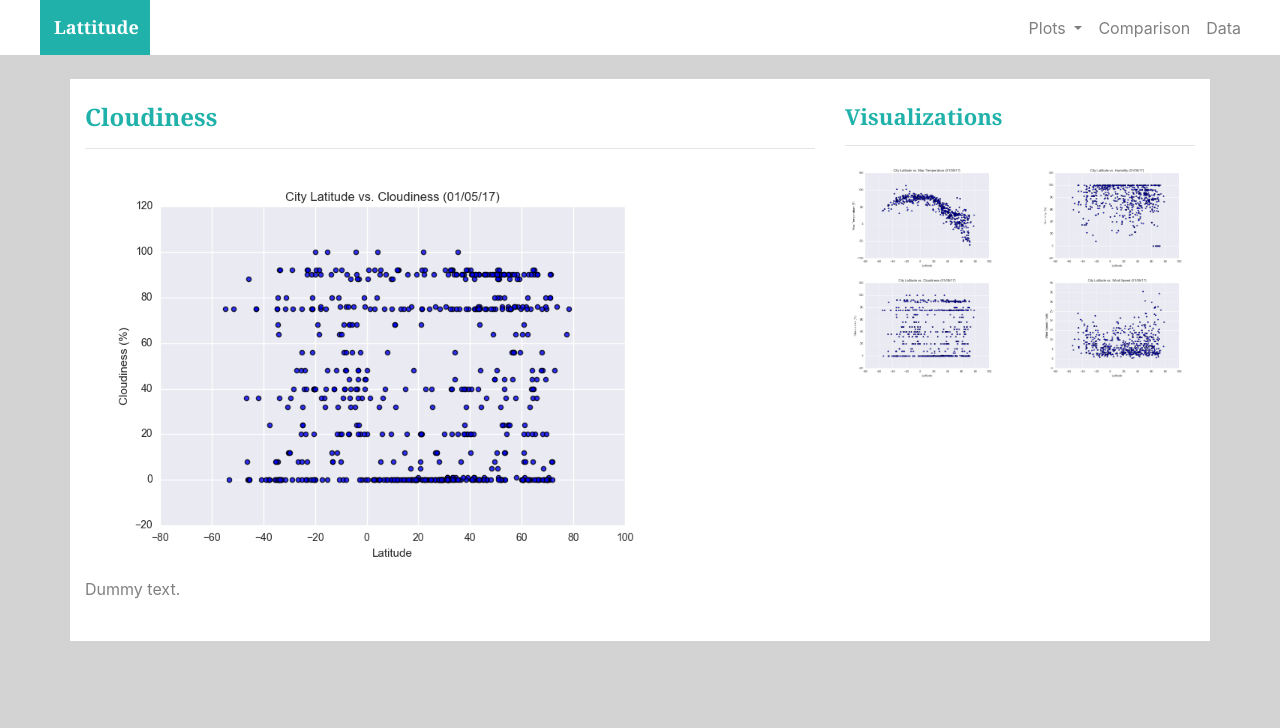
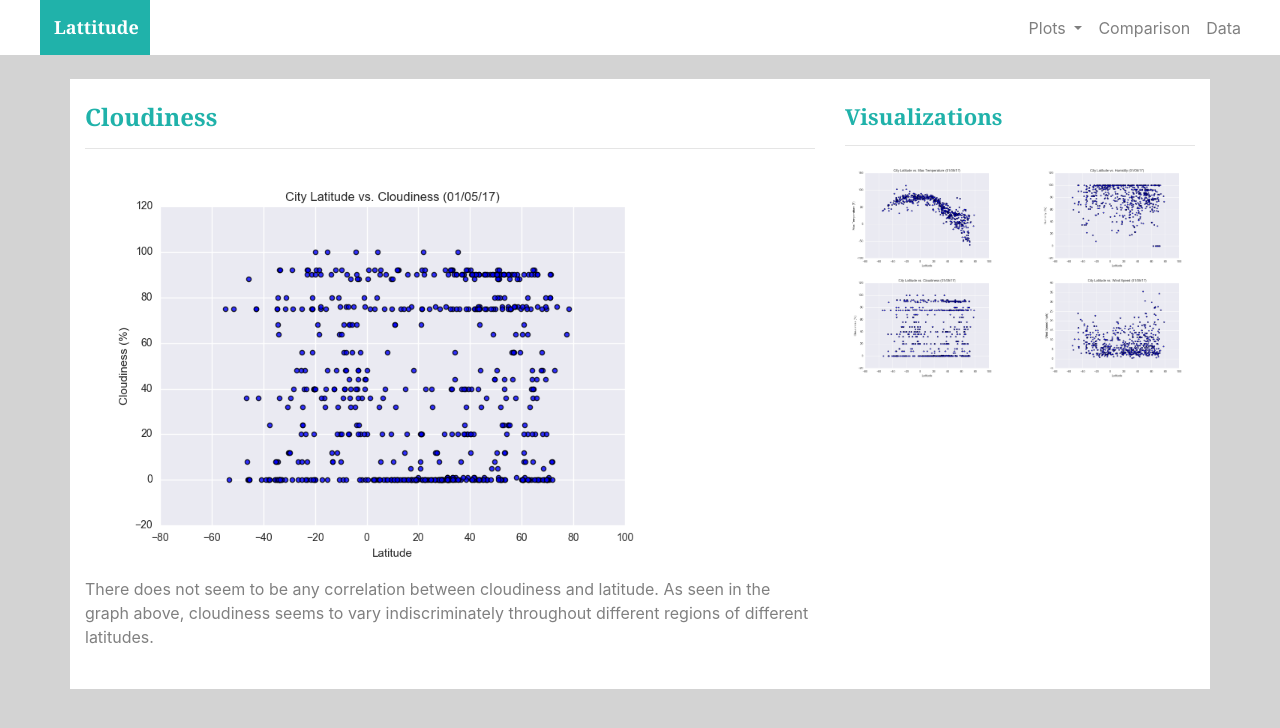
Before and after one commit to kage-18/Web-Design-Challenge, a plain HTML site: page visualization-3.html in a window 1280 px wide. Drawn offline with nearby package versions, Linux system fonts and the light colour scheme.

Commit message:
replaced dummy text

```diff
--- a/visualization-3.html
+++ b/visualization-3.html
@@ -68,7 +68,7 @@
               <h1>Cloudiness</h1>
               <hr>
               <img src="assets/images/Fig3.png" alt="Latitude vs. Cloudiness" width="600" align="center">
-              <p>Dummy text.</p>
+              <p>There does not seem to be any correlation between cloudiness and latitude. As seen in the graph above, cloudiness seems to vary indiscriminately throughout different regions of different latitudes.</p>
               <br>
             </div>
 
```
Also changed, not shown: visualization-2.html (+1 -1 lines), visualization-4.html (+1 -1 lines).
